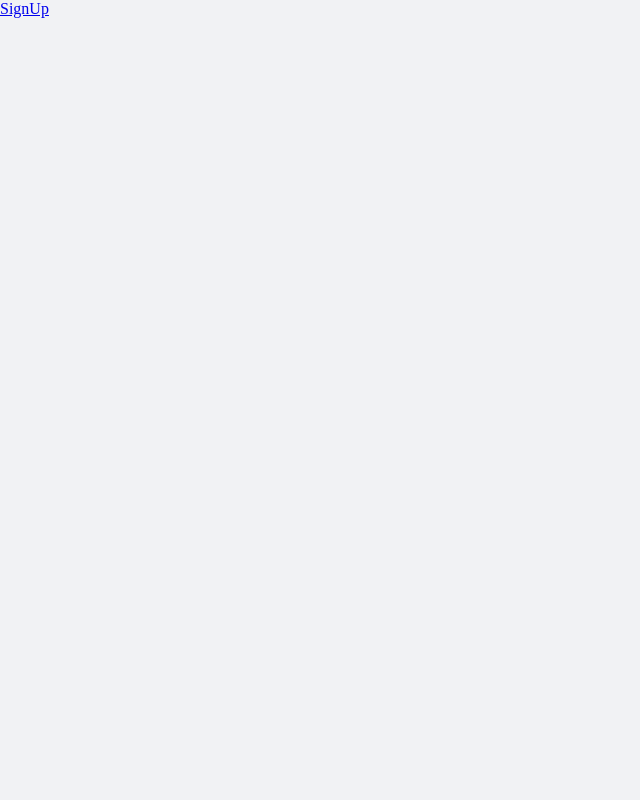
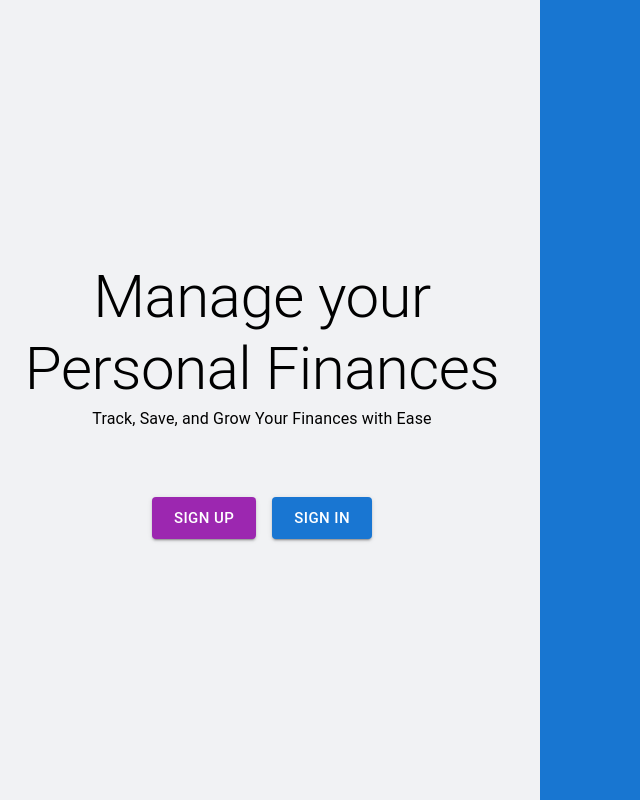
Before and after one commit to AbinashBapu/expense-tracker-webapp, a Next.js app: page / in a window 1280 px wide. Shown: the whole page, without its empty margins (0-640 px from the left). Built offline with nearby package versions, Linux system fonts and the light colour scheme.

Commit message:
ui fixes done
ui fixes done

```diff
--- a/src/app/(preAuth)/layout.tsx
+++ b/src/app/(preAuth)/layout.tsx
@@ -4,7 +4,7 @@ export default function PreAuthLayout({
   children: React.ReactNode;
 }) {
   return (
-    <section>
+    <section style={{ height: "100%" }}>
       {/* Include shared UI here e.g. a header or sidebar */}
       <nav></nav>
 
--- a/src/app/globals.css
+++ b/src/app/globals.css
@@ -2,6 +2,7 @@ html,
 body {
   background-color: #f1f2f4;
   margin: 0;
+  height: 100%;
 }
 
 /* :root {
--- a/src/app/page.tsx
+++ b/src/app/page.tsx
@@ -1,5 +1,48 @@
 import Link from "next/link";
+import { Fragment } from "react";
+
+import Grid from "@mui/material/Grid2";
+import { Box, Button, Typography } from "@mui/material";
 
 export default function page() {
-  return <Link href="/signup">SignUp</Link>;
+  return (
+    <Fragment>
+      <Grid container spacing={2} sx={{ height: "100%" }}>
+        <Grid
+          size={5}
+          sx={{
+            display: "flex",
+            flexDirection: "column",
+            alignItems: "center",
+            justifyContent: "center",
+          }}
+        >
+          <Typography variant="h2">Manage your</Typography>
+          <Typography variant="h2">Personal Finances</Typography>
+          <Typography variant="subtitle1">
+            Track, Save, and Grow Your Finances with Ease
+          </Typography>
+
+          <Box sx={{ display: "flex", justifyContent: "center", mt: 8 }}>
+            <Box sx={{ mr: 2 }}>
+              <Button
+                variant="contained"
+                size="large"
+                color="secondary"
+                href="/signup"
+              >
+                Sign Up
+              </Button>
+            </Box>
+            <Box>
+              <Button variant="contained" size="large" href="/signin">
+                Sign In
+              </Button>
+            </Box>
+          </Box>
+        </Grid>
+        <Grid size={7} sx={{ backgroundColor: "#1876D1" }}></Grid>
+      </Grid>
+    </Fragment>
+  );
 }
```
Also changed, not shown: src/app/(preAuth)/signin/page.tsx (+11 -3 lines), src/app/(preAuth)/signup/page.tsx (+11 -3 lines), src/assets/images/landing_page_img.webp (added).
